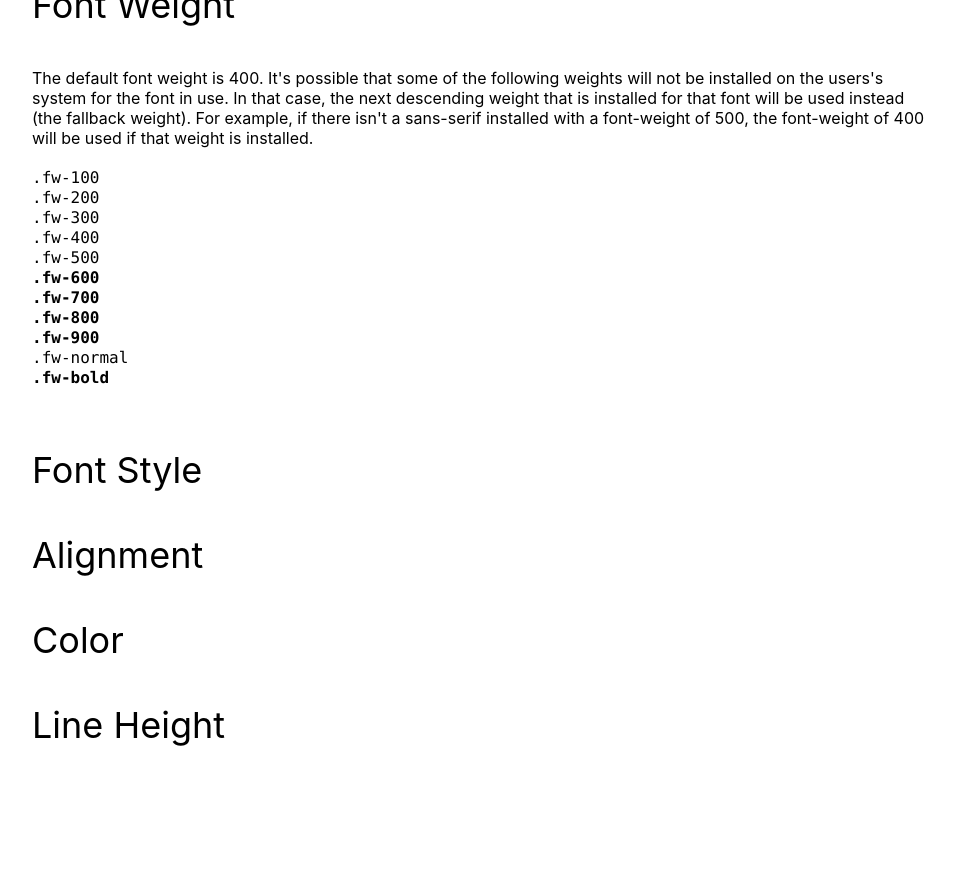
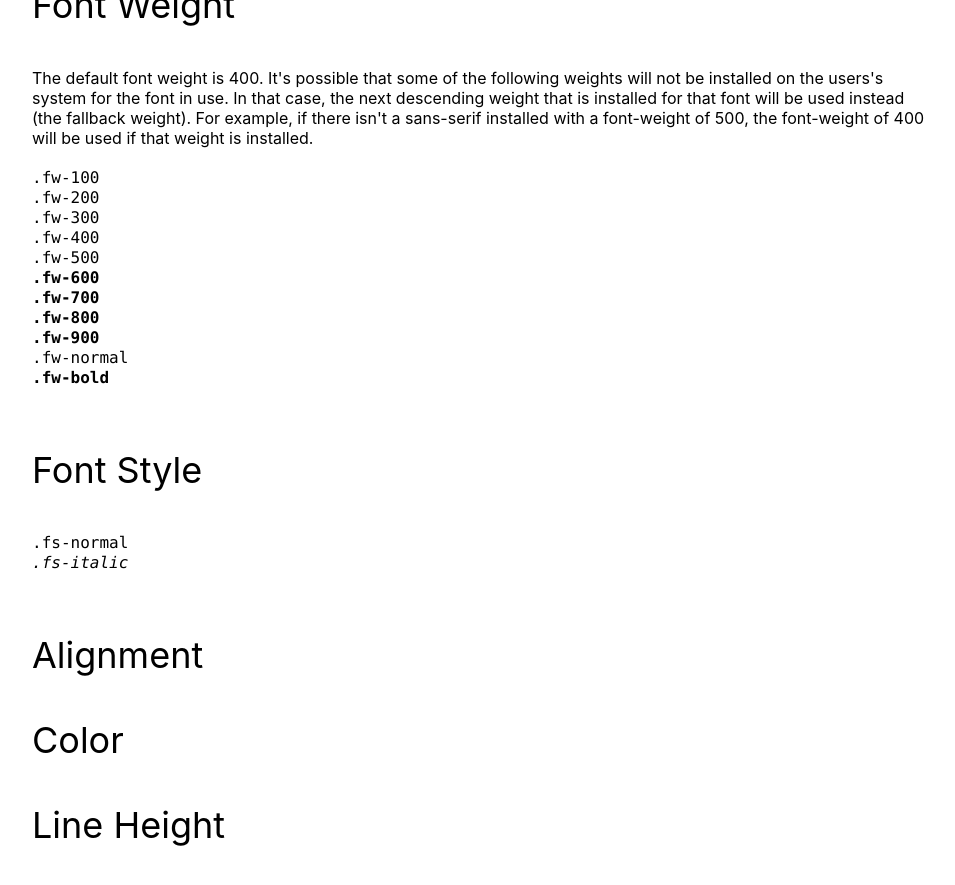
Before and after one commit to esteban90-dev/css-framework-site, a Jekyll site: the page built from typography.html, in a window 1280 px wide and 900 px high, scrolled down 2135 px. Shown: the top 885 px of the window, without its empty margins (160-1115 px from the left). Built offline with Jekyll 4.4.1, drawn with Linux system fonts in a browser that asks for light colours; before the commit the page ends 2935 px from its top, so only the background shows below that.

Commit message:
add font styles

```diff
--- a/typography.html
+++ b/typography.html
@@ -109,6 +109,11 @@ title: Breakpoints
 
 <h3>Font Style</h3>
 <br><br>
+<ul class="list list-inside">
+  <li class="fs-normal mono">.fs-normal</li>
+  <li class="fs-italic mono">.fs-italic</li>
+</ul>
+<br><br><br>
 
 <h3>Alignment</h3>
 <br><br>
```
